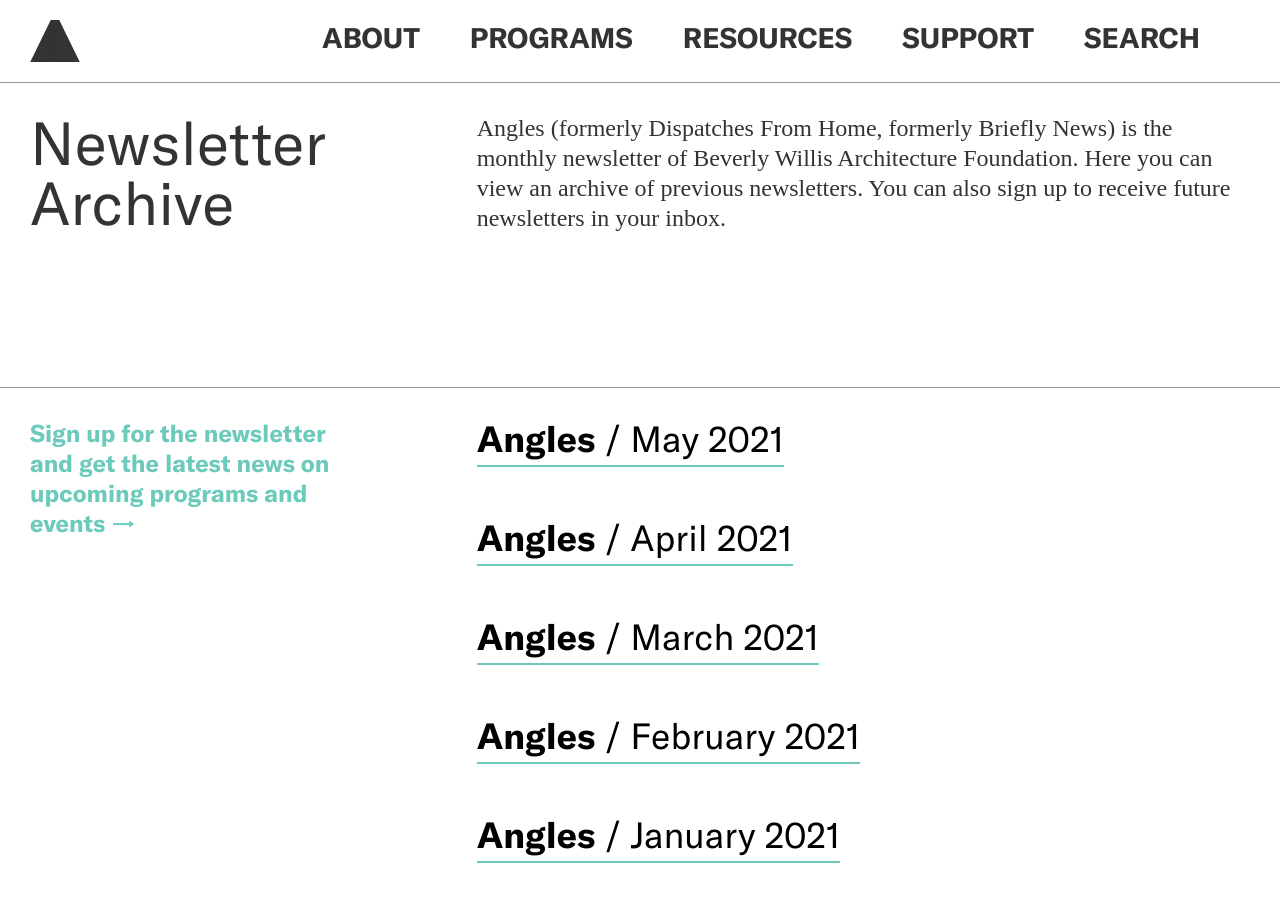
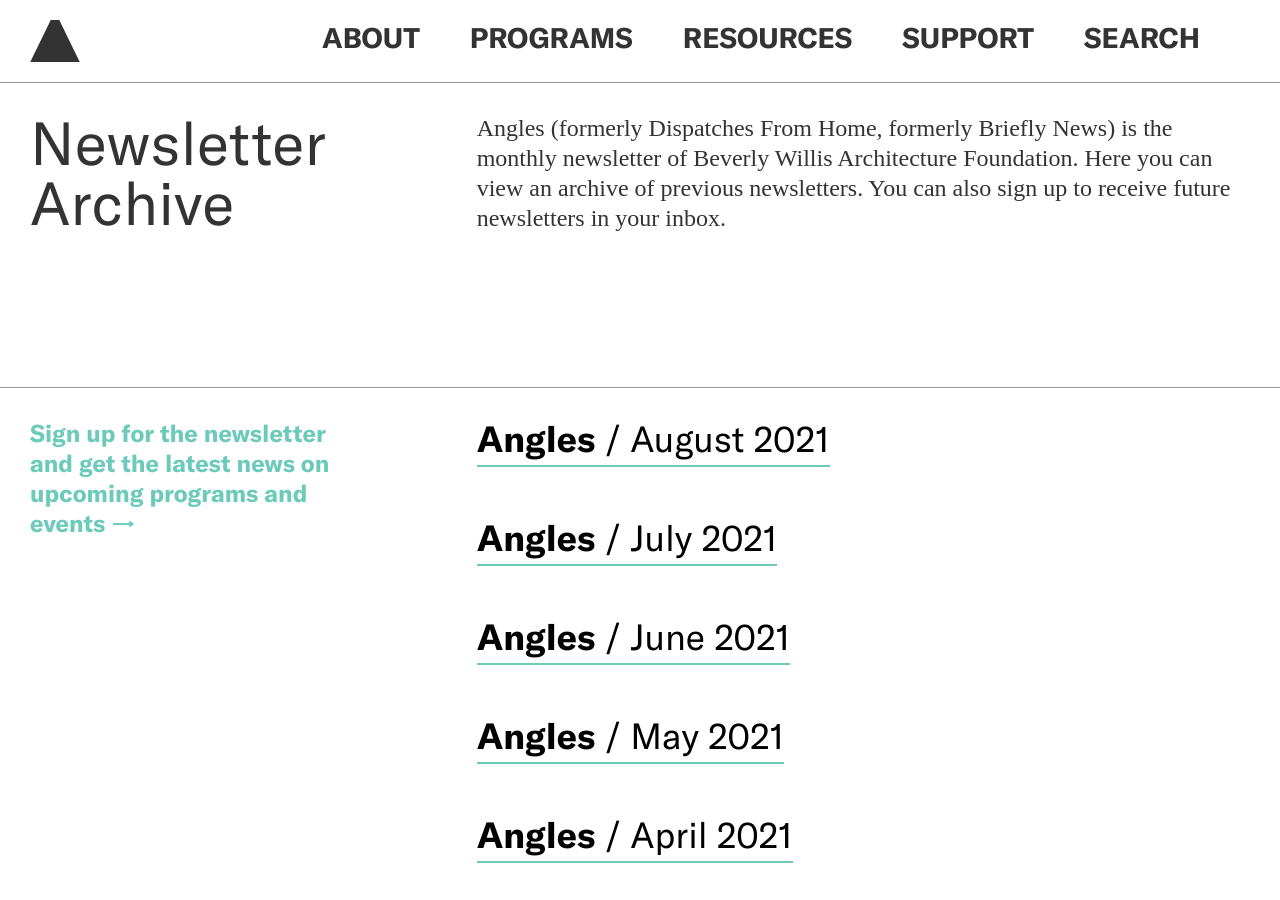
Before and after one commit to jengalas/bwaf-bbw, a Jekyll site: the page built from _resources/newsletter-archive.md, in a window 1280 px wide and 900 px high. Built offline with Jekyll 4.4.1, drawn with Linux system fonts in a browser that asks for light colours; some web fonts are replaced.

Commit message:
Update from Forestry.io Aislinn McNamara updated _resources/newsletter-archive.md

```diff
--- a/_resources/newsletter-archive.md
+++ b/_resources/newsletter-archive.md
@@ -10,6 +10,15 @@
 sign-up-text: Sign up for the newsletter and get the latest news on upcoming programs
   and events
 newsletters:
+- title: Angles
+  month_year: August 2021
+  link: https://mailchi.mp/bwaf/b5rrdu42wi-2995110
+- title: Angles
+  month_year: July 2021
+  link: https://mailchi.mp/bwaf/b5rrdu42wi-2995094
+- title: Angles
+  month_year: June 2021
+  link: https://mailchi.mp/bwaf/b5rrdu42wi-2995086
 - title: Angles
   month_year: May 2021
   link: https://mailchi.mp/bwaf/b5rrdu42wi-2995070
```
